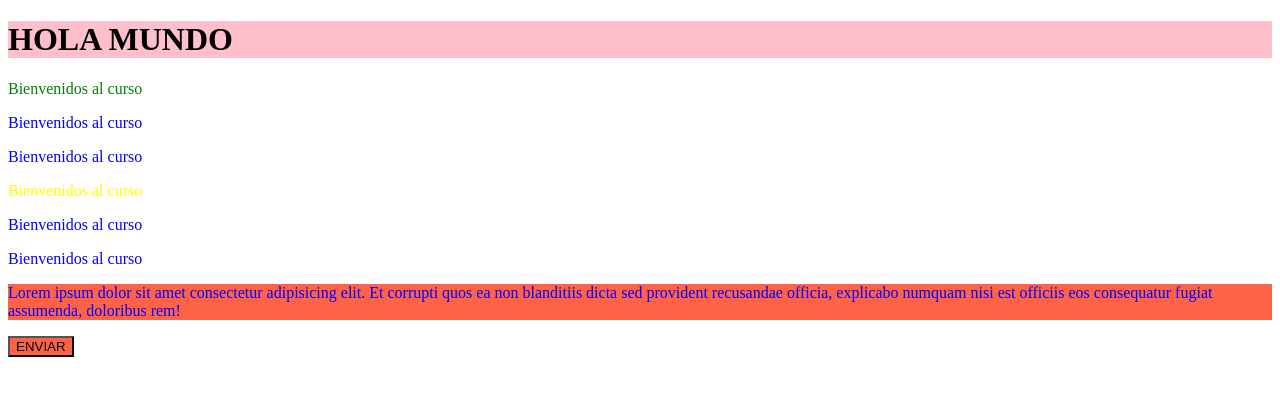
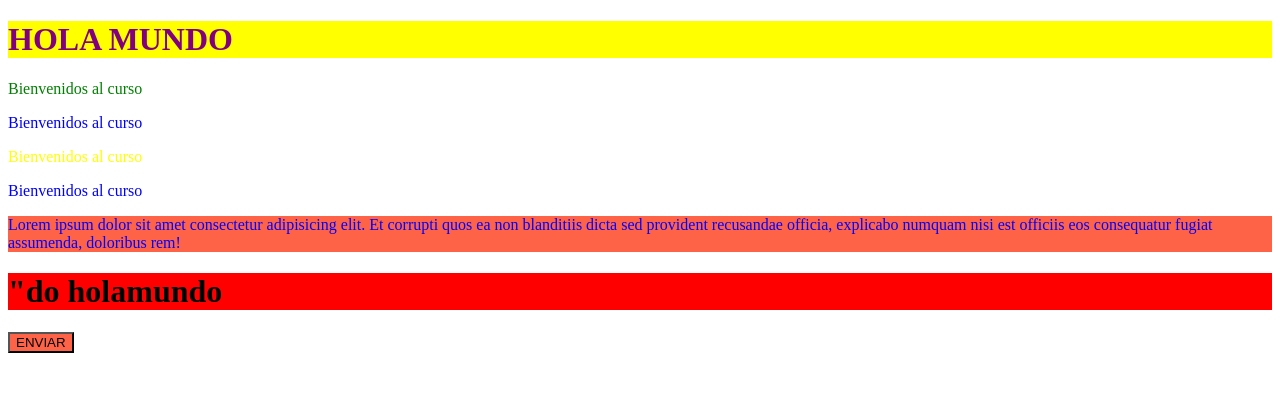
Before and after one commit to fisiangel14/css-desde-0, a plain HTML site: page 02/index.html in a window 1280 px wide. Drawn offline with Linux system fonts and the light colour scheme.

Commit message:
selector compuestos: agrupado

```diff
--- a/02/index.html
+++ b/02/index.html
@@ -8,16 +8,15 @@
 
 </head>
 <body>
-    <h1 id="title">HOLA MUNDO</h1>
+    <h1 class="title" id="title">HOLA MUNDO</h1>
     <p class="description">Bienvenidos al curso</p>
     <p>Bienvenidos al curso</p>
-    <p>Bienvenidos al curso</p>
     <p class="yellow">Bienvenidos al curso</p>
-    <p>Bienvenidos al curso</p>
     <p>Bienvenidos al curso</p>
     <div>
         <p>Lorem ipsum dolor sit amet consectetur adipisicing elit. Et corrupti quos ea non blanditiis dicta sed provident recusandae officia, explicabo numquam nisi est officiis eos consequatur fugiat assumenda, doloribus rem!</p>
     </div>
+    <h1>"do holamundo</h1>
 
     <button>ENVIAR</button>
 </body>
--- a/02/style.css
+++ b/02/style.css
@@ -30,6 +30,7 @@
 h1 {
     background: red;
 }
+
 p {
     color: blue;
 }
@@ -59,9 +60,9 @@ p {
     su uso es para anclar en html y js
 
     otro motivo: especificidad*/
-#title {
+/* #title {
     background: pinK;
-}
+} */
 
 h1 {
     background: red;
@@ -72,3 +73,10 @@ h1 {
 div, button {
     background: tomato;
 }
+
+/* selectores compuesots: combinados */
+/* etiqueta.clase */
+h1.title {
+    color: purple;
+    background: yellow;
+}
```
